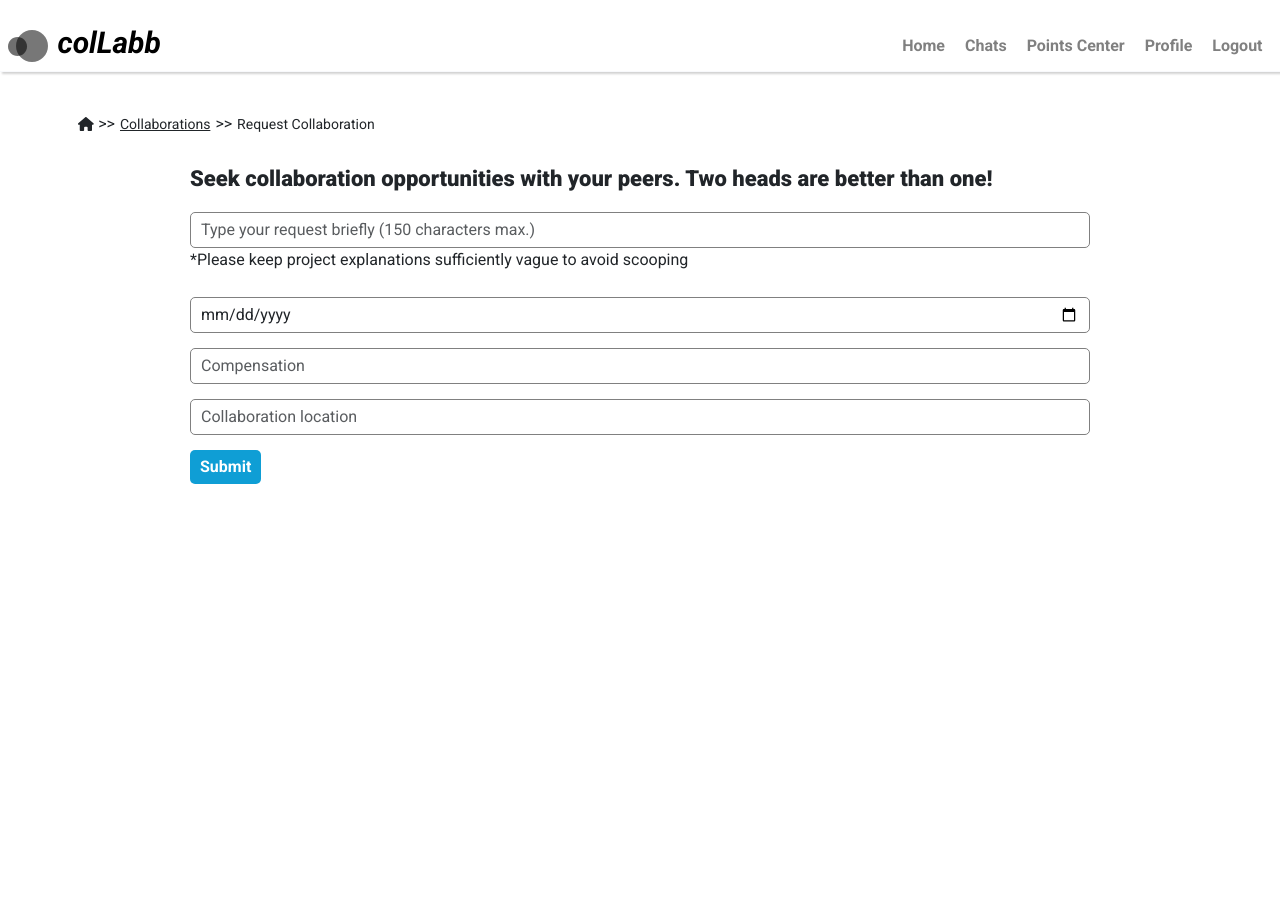
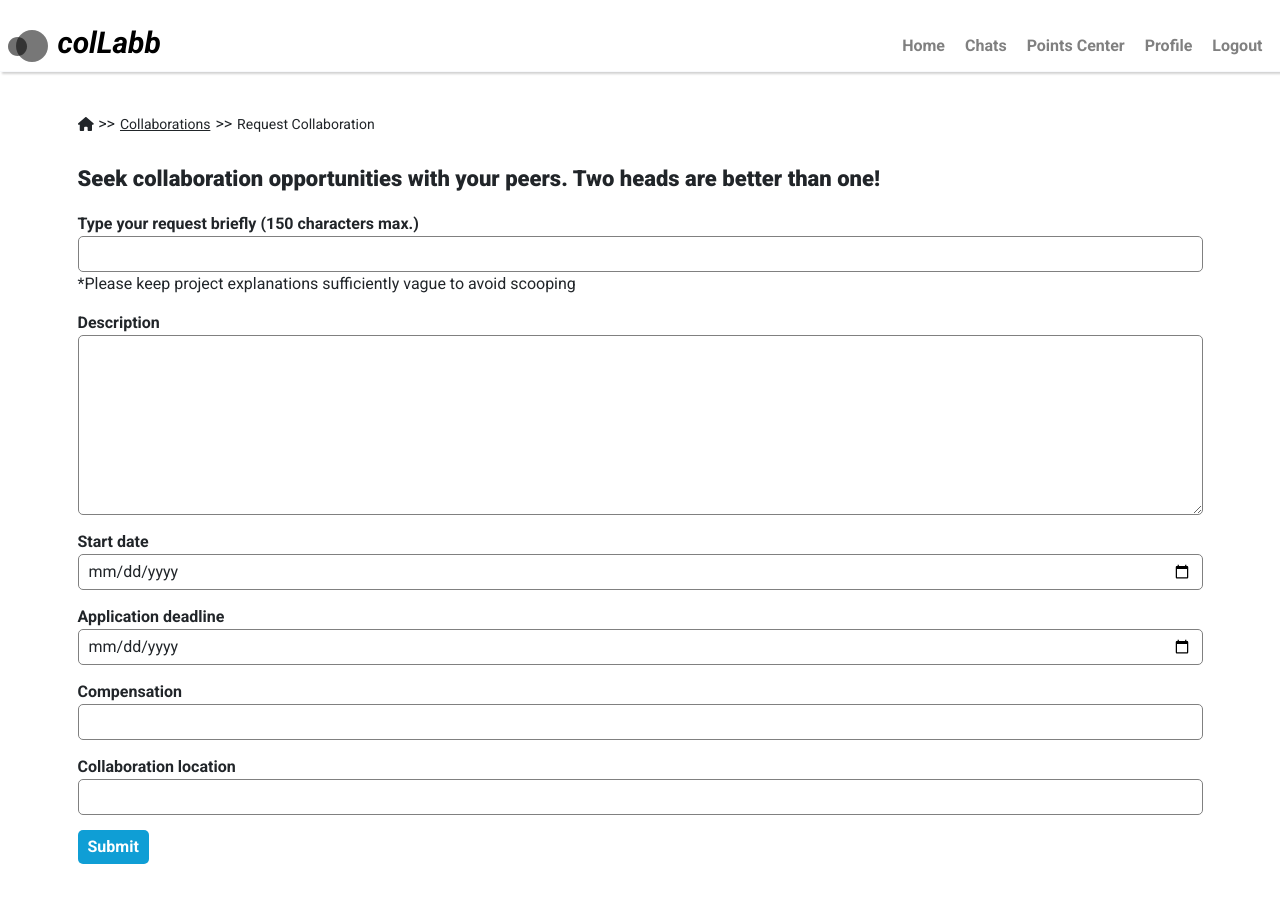
Before and after one commit to lpattersonn/col-lab, a React (Create React App) app: page /collaboration-request in a window 1280 px wide. Shown: the top 902 px of the page. Before the commit the page ends 800 px from the top, so only its background shows below. Built offline with nearby package versions, Linux system fonts and the light colour scheme; sample sign-in values are in the browser's storage.

Commit message:
style: Update style

```diff
--- a/src/Components/CollaborationRequest.jsx
+++ b/src/Components/CollaborationRequest.jsx
@@ -11,10 +11,12 @@ export default function CollaborationRequest() {
     const [requestSent, setRequestSent] = useState("No");
     const [createCollaborationRequest, setCreateCollaborationRequest]  = useState({
         'collaborations_description': '',
+        'collaborations_features': '',
         'collaborations_due_date': '',
         'collaborations_pay': '',
         'collaborations_perk': '',
         'collaborations_location': '',
+        'collaborations_deadline': ''
     });
 
     //   Handle Change
@@ -41,10 +43,12 @@ export default function CollaborationRequest() {
                     'status': 'publish',
                     'acf' : {
                         'collaborations_description': createCollaborationRequest.collaborations_description,
+                        'collaborations_features': createCollaborationRequest.collaborations_features,
                         'collaborations_due_date': createCollaborationRequest.collaborations_due_date,
                         'collaborations_pay': createCollaborationRequest.collaborations_pay,
                         'collaborations_perk': createCollaborationRequest.collaborations_perk,
                         'collaborations_location': createCollaborationRequest.collaborations_location,
+                        'collaborations_deadline': createCollaborationRequest.collaborations_deadline
                     }
                 },
                 {
@@ -84,24 +88,40 @@ if (userDetails != null) {
                             </div>
                         </div>
                         <div className="row">
-                            <div className="col-lg-12 mb-4">
-                                <input name="collaborations_description" value={createCollaborationRequest.collaborations_description} onChange={handleChange} className='form-control form-control-lg' placeholder="Type your request briefly (150 characters max.)" aria-label='Descritpion' type="text" disabled={ requestSent === 201 ? true : false} required />
+                            <div className="col-lg-12 mb-2">
+                                <label htmlFor="collaborations_description"><strong>Type your request briefly (150 characters max.)</strong></label>
+                                <input name="collaborations_description" id="collaborations_description" value={createCollaborationRequest.collaborations_description} onChange={handleChange} className='form-control form-control-lg' aria-label='Descritpion' type="text" disabled={ requestSent === 201 ? true : false} required />
                                 <p>*Please keep project explanations sufficiently vague to avoid scooping</p>
                             </div>
                         </div>
                         <div className="row">
+                            <div className="col-lg-12 mb-4">
+                                <label htmlFor="collaborations_features"><strong>Description</strong></label>
+                                <textarea name="collaborations_features" id="collaborations_features" rows="7" value={createCollaborationRequest.collaborations_description} onChange={handleChange} className='form-control form-control-lg' aria-label='Descritpion' type="text" disabled={ requestSent === 201 ? true : false} required />
+                            </div>
+                        </div>
+                        <div className="row">
                             <div className="col-lg-12  mb-4">
-                            <input name="collaborations_due_date" value={createCollaborationRequest.collaborations_due_date} onChange={handleChange} className='form-control form-control-lg' aria-label='Requested date' type="date" min={new Date().toISOString().split('T')[0]} disabled={ requestSent === 201 ? true : false} required />
+                            <label htmlFor="collaborations_due_date"><strong>Start date</strong></label>
+                            <input name="collaborations_due_date" value={createCollaborationRequest.collaborations_due_date} onChange={handleChange} className='form-control form-control-lg' aria-label='Start date' type="date" min={new Date().toISOString().split('T')[0]} disabled={ requestSent === 201 ? true : false} required />
+                            </div>
+                        </div>
+                        <div className="row">
+                            <div className="col-lg-12  mb-4">
+                            <label htmlFor="collaborations_deadline"><strong>Application deadline</strong></label>
+                            <input name="collaborations_deadline" value={createCollaborationRequest.collaborations_deadline} onChange={handleChange} className='form-control form-control-lg' aria-label='Application deadline' type="date" min={new Date().toISOString().split('T')[0]} disabled={ requestSent === 201 ? true : false} required />
                             </div>
                         </div>
                         <div className="row">
                             <div className="col-lg-12 mb-4">
-                                <input className="form-control form-control-lg" type="text" name="collaborations_pay"  value={createCollaborationRequest.collaborations_pay} onChange={handleChange} aria-label='Collaboration pay' placeholder="Compensation" autoComplete='on' disabled={ requestSent === 201 ? true : false} required />
+                                <label htmlFor="collaborations_due_date"><strong>Compensation</strong></label>
+                                <input className="form-control form-control-lg" type="text" name="collaborations_pay"  value={createCollaborationRequest.collaborations_pay} onChange={handleChange} aria-label='Collaboration pay' autoComplete='on' disabled={ requestSent === 201 ? true : false} required />
                             </div>
                         </div>
                         <div className="row">
                             <div className="col-lg-12 mb-4">
-                                <input className="form-control form-control-lg" type="text" name="collaborations_location"  value={createCollaborationRequest.collaborations_location} onChange={handleChange} aria-label='Collaboration location' placeholder="Collaboration location" autoComplete='on' disabled={ requestSent === 201 ? true : false} required />
+                                <label htmlFor="collaborations_location"><strong>Collaboration location</strong></label>
+                                <input className="form-control form-control-lg" type="text" name="collaborations_location" id="collaborations_location"  value={createCollaborationRequest.collaborations_location} onChange={handleChange} aria-label='Collaboration location' autoComplete='on' disabled={ requestSent === 201 ? true : false} required />
                             </div>
                         </div>
                         { requestSent === 201 ?
--- a/src/Components/Collaborations.jsx
+++ b/src/Components/Collaborations.jsx
@@ -31,7 +31,7 @@ export default function Collaborations() {
         .then((response) => {
             setCollaborations(response?.data);
             setLoading(false);
-            console.log(response);
+            console.log(response.data);
         })
         .catch((err) => {
           // Handle error
@@ -69,17 +69,13 @@ function ActiveItem({ currentItems }) {
                    for (let name of users) {
                        if ( name.id == collaboration.author) {
                         userProfile = name;
-                        console.log(userProfile);
                        }
                    }
 
-                   console.log(userProfile)
-
-
             if (search.length > 0 && collaboration?.name?.toLowerCase().includes(`${search?.toLowerCase()}`) || collaboration?.title?.rendered?.toLowerCase().includes(search?.toLowerCase()) || collaboration?.acf?.collaborations_location?.toLowerCase().includes(search?.toLowerCase()) || collaboration?.acf?.collaborations_pay?.toLowerCase().includes(search?.toLowerCase())) {
                 return (
-                    <Link to={'/collaborations/' + collaboration.id}>
-                    <div className='col-12 mb-5' key={index}>
+                    <Link to={'/collaborations/' + collaboration.id}  key={index}>
+                        <div className='col-12 mb-5'>
                             <div className="card collaboration-item">
                                 <div className="card-body collaboration">
                                     <div className="row align-items-start">
@@ -187,7 +183,7 @@ function ActiveItem({ currentItems }) {
                         </div>
                         <div className="row mb-5">
                             <div className="col-lg-12">
-                                <p class="lead"><strong>Move your research along using our collaboration platform!</strong></p>
+                                <p className="lead"><strong>Move your research along using our collaboration platform!</strong></p>
                             </div>
                         </div>
                         <div className="row">
--- a/src/Styles/_compiled/style.css
+++ b/src/Styles/_compiled/style.css
@@ -813,7 +813,6 @@ textarea[data-info=content] {
 
 .form-create-job {
   width: 100%;
-  max-width: 90rem;
 }
 
 .job-detail-div {
--- a/src/Styles/_components/_job.scss
+++ b/src/Styles/_components/_job.scss
@@ -5,7 +5,6 @@
 
 .form-create-job {
     width: 100%;
-    max-width: 90rem;
 }
 
 .job-detail-div {
```
Lines whose indentation alone changed are shown as unchanged.
